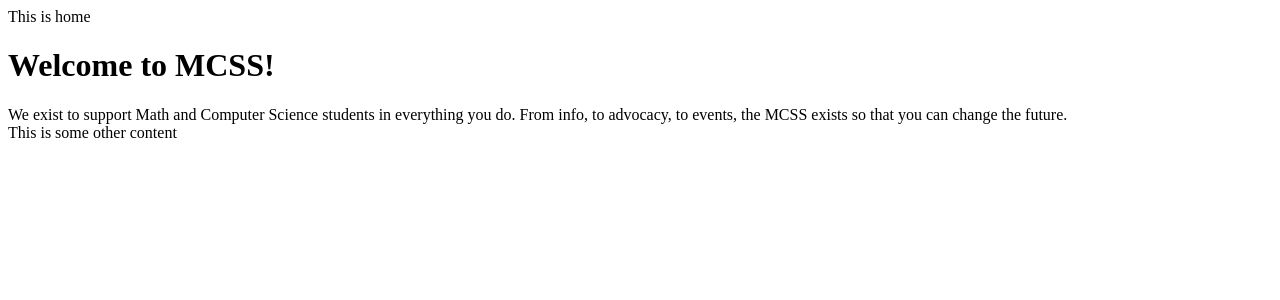
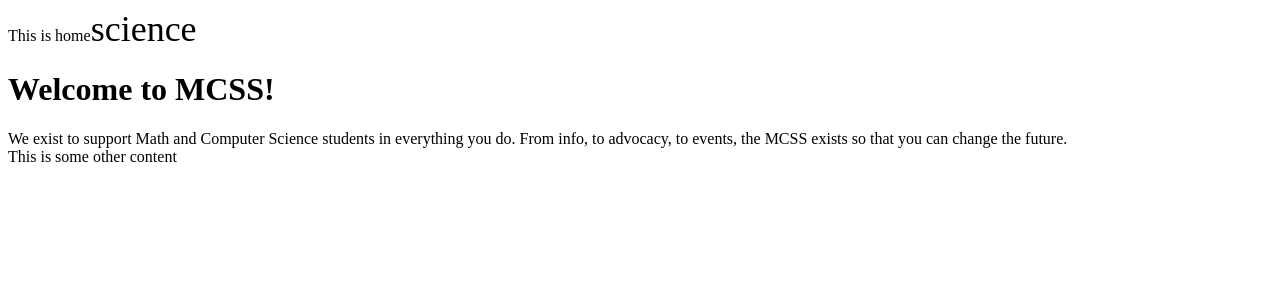
Before and after one commit to utmmcss/mcss-website-frontend, a Next.js app: page / in a window 1280 px wide. Shown: the top 300 px of the page. Built offline with nearby package versions, Linux system fonts and the light colour scheme.

Commit message:
Dev - added icon library (#18)
* added icon library

* added doc string

* fixed typo

```diff
--- /dev/null
+++ b/components/Icon.tsx
@@ -0,0 +1,23 @@
+import React, { FC, ReactNode } from 'react';
+
+interface IProps {
+  /** children will be the name of the icon you wish to include.
+   * refer to refer to https://fonts.google.com/icons for available icons */
+  children: ReactNode;
+  className?: string;
+  size?: 'sm' | 'md' | 'lg' | 'xl';
+  variations?: 'outlined' | 'filled' | 'round' | 'sharp' | 'two-tone';
+}
+
+// eslint-disable-next-line object-curly-newline
+const Icon: FC<IProps> = ({ children, className, size = 'md', variations = 'filled' }) => (
+  <span
+    className={`material-icons${
+      variations === 'filled' ? '' : `-${variations}`
+    } ${className} ${size}`}
+  >
+    {children}
+  </span>
+);
+
+export default Icon;
--- /dev/null
+++ b/pages/_document.tsx
@@ -0,0 +1,23 @@
+// eslint-disable-next-line object-curly-newline
+import Document, { Html, Head, Main, NextScript } from 'next/document';
+
+class MyDocument extends Document {
+  render() {
+    return (
+      <Html>
+        <Head>
+          <link
+            href="https://fonts.googleapis.com/css?family=Material+Icons|Material+Icons+Outlined|Material+Icons+Two+Tone|Material+Icons+Round|Material+Icons+Sharp&display=optional"
+            rel="stylesheet"
+          />
+        </Head>
+        <body>
+          <Main />
+          <NextScript />
+        </body>
+      </Html>
+    );
+  }
+}
+
+export default MyDocument;
--- a/pages/index.tsx
+++ b/pages/index.tsx
@@ -1,9 +1,15 @@
 import { FC } from 'react';
 import Card from '@components/Card';
+import Icon from '@components/Icon';
 
 const Home: FC = () => (
   <div className="h-screen">
-    <div>This is home</div>
+    <div>
+      This is home
+      <Icon size="lg" variations="two-tone">
+        science
+      </Icon>
+    </div>
     <Card className="m-10 h-2/3 flex p-20 bg-gradient-to-b from-blue-600 to-white">
       <div className="flex-1 p-10 text-white items-center">
         <h1 className="text-5xl py-5">Welcome to MCSS!</h1>
--- /dev/null
+++ b/scss/Icon.scss
@@ -0,0 +1,14 @@
+span[class^='material-icons'] {
+  &.sm {
+    font-size: 18px;
+  }
+  &.med {
+    font-size: 24px;
+  }
+  &.lg {
+    font-size: 36px;
+  }
+  &.xl {
+    font-size: 48px;
+  }
+}
--- a/scss/index.scss
+++ b/scss/index.scss
@@ -1,5 +1,6 @@
 // our project themes
-@import "./theme/colors";
+@import './theme/colors';
 
 // import your custom scss files below here
-@import "./heroNotificationBox.scss";
+@import './heroNotificationBox.scss';
+@import './Icon.scss';
```
